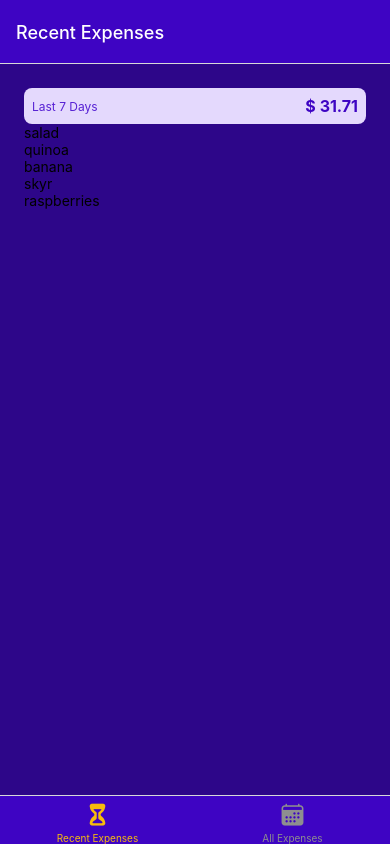
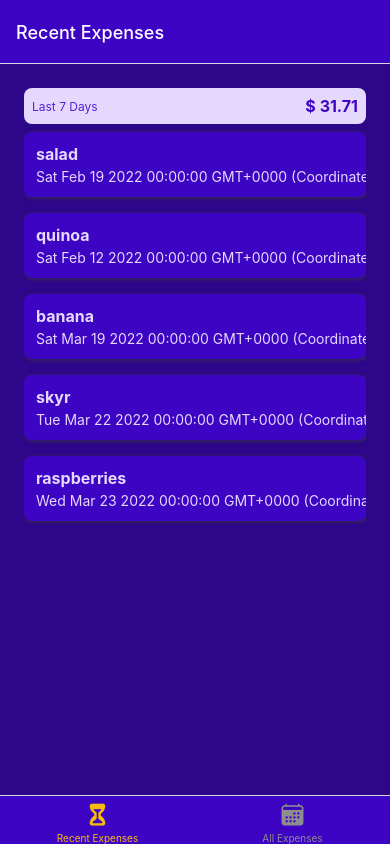
Before and after one commit to ghidalg0/XpenseTracker, a React Native app: screen / in a window 390 px wide. Built offline with nearby package versions, Linux system fonts and the light colour scheme.

Commit message:
styled expenses list

```diff
--- /dev/null
+++ b/components/ExpensesOutput/ExpenseItem.js
@@ -0,0 +1,56 @@
+import { Pressable, StyleSheet, Text, View } from "react-native";
+
+// Styling
+import { GlobalStyles } from "../../constants/styles";
+
+export const ExpenseItem = ({ description, amount, date }) => {
+  return (
+    <Pressable>
+      <View style={styles.expenseItem}>
+        <View>
+          <Text style={[styles.textBase, styles.decription]}>{description}</Text>
+          <Text style={styles.textBase}>{date.toString()}</Text>
+        </View>
+        <View style={styles.amountContainer}>
+          <Text style={styles.amount}>{amount}</Text>
+        </View>
+      </View>
+    </Pressable>
+  );
+};
+
+const styles = StyleSheet.create({
+  expenseItem: {
+    padding: 12,
+    marginVertical: 8,
+    backgroundColor: GlobalStyles.colors.primary500,
+    flexDirection: "row",
+    justifyContent: "space-between",
+    borderRadius: 8,
+    elevation: 3,
+    shadowColor: GlobalStyles.colors.gray500,
+    shadowRadius: 4,
+    shadowOffset: { width: 1, height: 1},
+    shadowOpacity: 4,
+  },
+  textBase: {
+    color: GlobalStyles.colors.primary50,
+  },
+  decription: {
+    fontSize: 16,
+    marginBottom: 4,
+    fontWeight: "bold",
+  },
+  amountContainer: {
+    paddingHorizontal: 12,
+    paddingVertical: 4,
+    backgroundColor: "white",
+    justifyContent: "center",
+    alignItems: "center",
+    borderRadius: 4,
+  },
+  amount: {
+    color: GlobalStyles.colors.primary500,
+    fontWeight: "bold",
+  }
+});
--- a/components/ExpensesOutput/ExpensesList.js
+++ b/components/ExpensesOutput/ExpensesList.js
@@ -1,8 +1,11 @@
-import { FlatList, Text } from "react-native";
+import { FlatList } from "react-native";
+
+// Components
+import { ExpenseItem } from "./ExpenseItem";
 
 const renderExpenseItem = (itemData) => {
   return (
-    <Text>{itemData.item.description}</Text>
+    <ExpenseItem {...itemData.item} />
   );
 }
 
--- a/components/ExpensesOutput/ExpensesOutput.js
+++ b/components/ExpensesOutput/ExpensesOutput.js
@@ -52,7 +52,9 @@
 const styles = StyleSheet.create({
   container: {
     flex: 1,
-    padding: 24,
+    paddingHorizontal: 24,
+    paddingTop: 24,
+    paddingBottom: 0,
     backgroundColor: GlobalStyles.colors.primary700,
   },
 });
```
